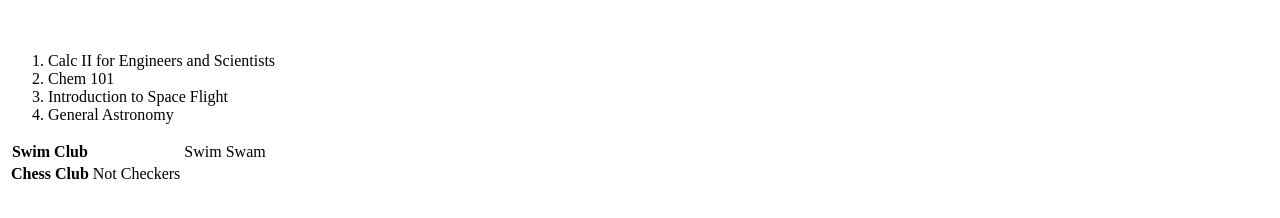
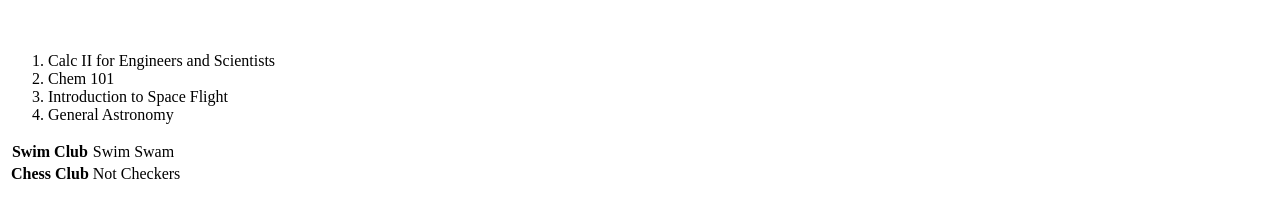
Before and after one commit to ijquigle/webpages, a plain HTML site: page index.html in a window 1280 px wide. Shown: the part 296-514 px from the top of the page. Drawn offline with Linux system fonts and the light colour scheme.

Commit message:
Add files via upload

```diff
--- a/index.html
+++ b/index.html
@@ -38,11 +38,11 @@ and open the template in the editor.
         	<table>
         	<tr>
         		<th>Swim Club</th>
-        		<td><a href="https://getinvolved.ncsu.edu/organization/172"><td>Swim Swam</td></a></td>
+        		<a href = "https://getinvolved.ncsu.edu/organization/172"><td>Swim Swam</td></a>
         	</tr>
         	<tr>
         		<th>Chess Club</th>
-        		<a href="https://ncsu.campuslabs.com/engage/organization/chessteam"><td> Not Checkers</td></a>
+        		<a href = "https://ncsu.campuslabs.com/engage/organization/chessteam"><td> Not Checkers</td></a>
         	</tr>
         	</table>
     </body>
```
